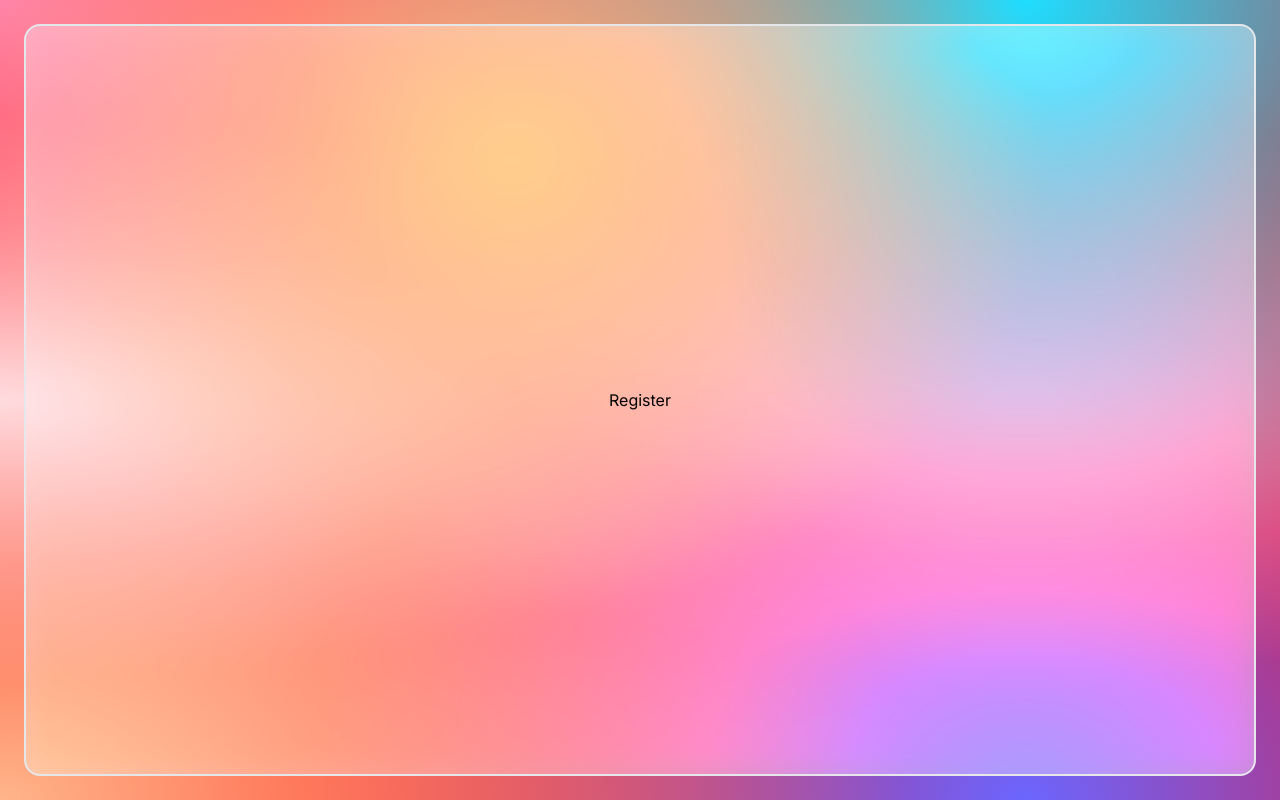
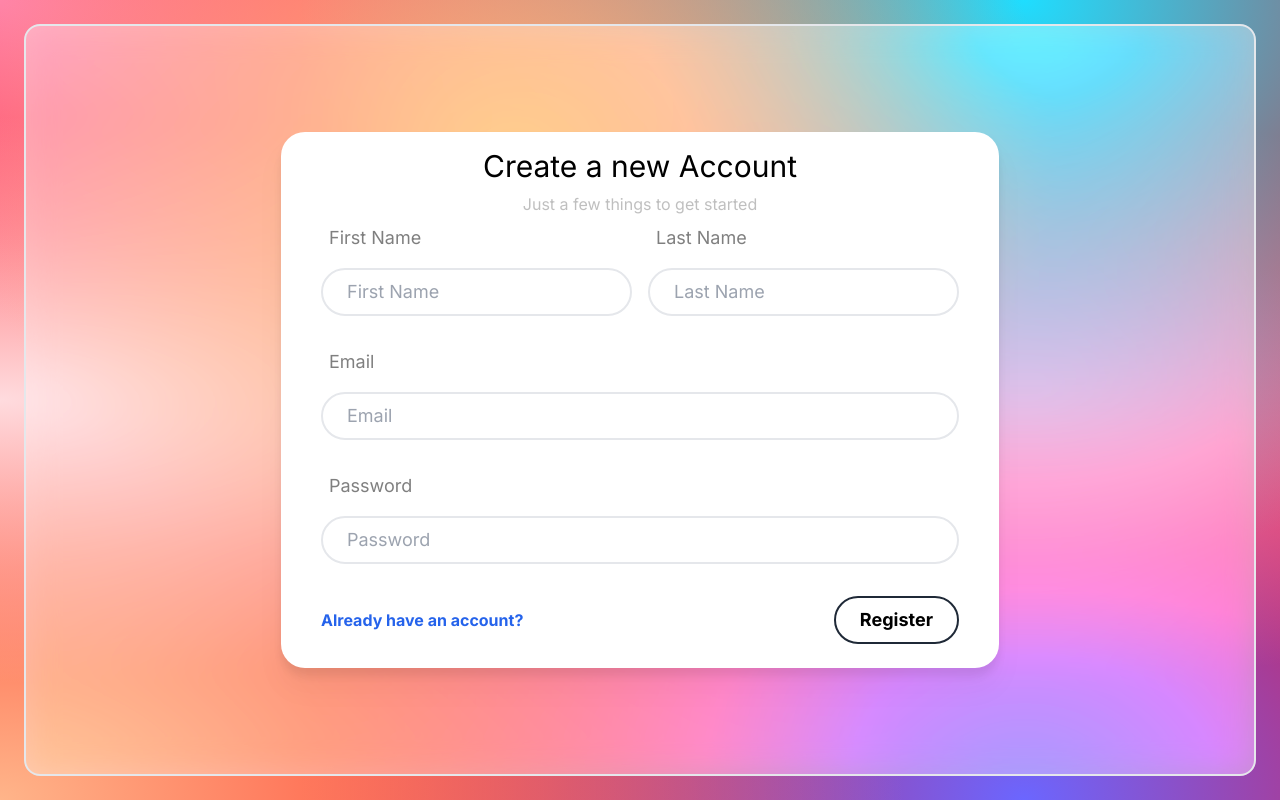
Before and after one commit to ahmadawji/management-next-app, a Next.js app: page /register in a window 1280 px wide. Built offline with nearby package versions, Linux system fonts and the light colour scheme.

Commit message:
Complete Auth pages

```diff
--- a/src/app/(auth)/register/page.tsx
+++ b/src/app/(auth)/register/page.tsx
@@ -1,5 +1,6 @@
 import React from "react";
+import { AuthForm } from "@/components/AuthForm";
 
 export default function Register() {
-  return <div>Register</div>;
+  return <AuthForm mode="register" />;
 }
--- a/src/app/(auth)/signin/page.tsx
+++ b/src/app/(auth)/signin/page.tsx
@@ -1,5 +1,6 @@
 import React from "react";
+import { AuthForm } from "@/components/AuthForm";
 
 export default function SignIn() {
-  return <div>SignIn</div>;
+  return <AuthForm mode="signin" />;
 }
--- a/src/components/AuthForm.tsx
+++ b/src/components/AuthForm.tsx
@@ -66,7 +66,7 @@ export const AuthForm = ({ mode }: { mode: "register" | "signin" }) => {
           <h2 className="text-3xl mb-2">{content.header}</h2>
           <p className="tex-lg text-black/25">{content.subheader}</p>
         </div>
-        <form onSubmit={handleSubmit} className="py-10 w-full">
+        <form onSubmit={handleSubmit} className="py-2 w-full">
           {mode === "register" && (
             <div className="flex mb-8 justify-between">
               <div className="pr-2">
```
